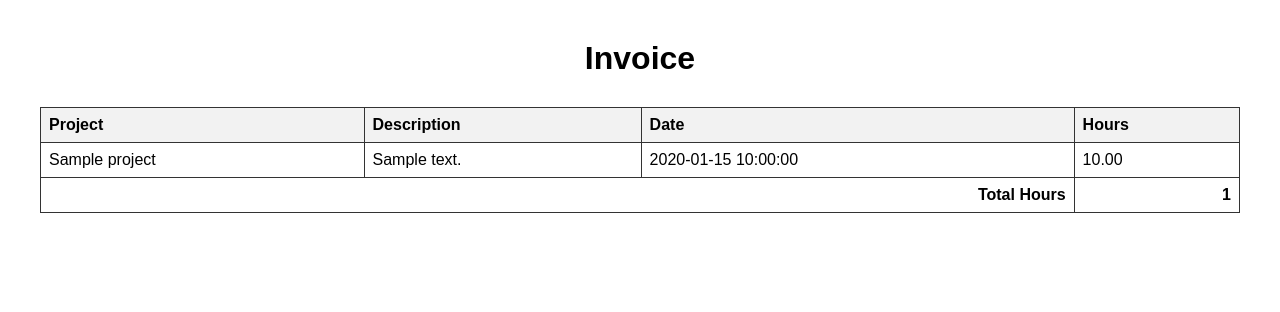
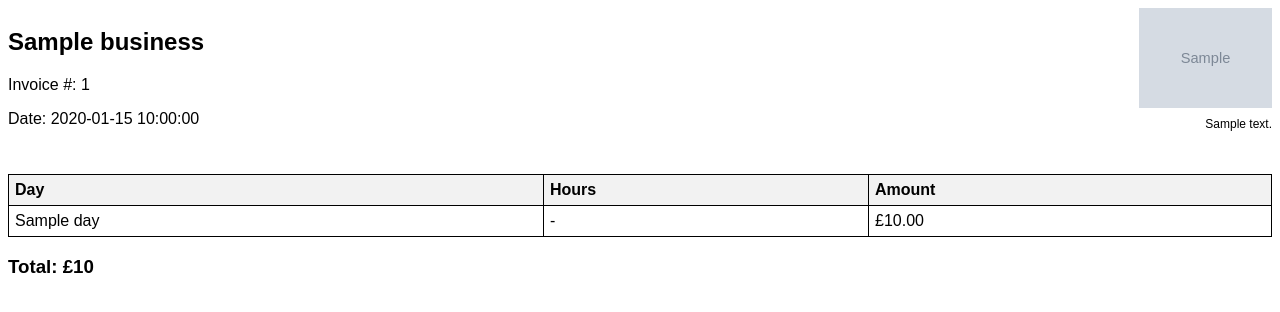
Before and after one commit to MichaelReichel/Clock2DocSimple, a Flask app: template templates/invoice_template.html in a window 1280 px wide. Shown: the top 312 px of the page. Run offline with Flask 3, Linux system fonts and the light colour scheme; the template is opened without the code that fills it: most values are stand-ins (such as "Sample title", 1, 10 or a date in 2020); grey boxes marked "Sample" are stand-in pictures.

Commit message:
Update invoice_template.html

```diff
--- a/templates/invoice_template.html
+++ b/templates/invoice_template.html
@@ -2,42 +2,52 @@
 <html lang="en">
 <head>
   <meta charset="UTF-8">
-    <title>Invoice</title>
   <style>
-        body { font-family: Arial, sans-serif; margin: 40px; }
-        h1 { text-align: center; }
+    body { font-family: Arial, sans-serif; }
     table { width: 100%; border-collapse: collapse; margin-top: 30px; }
-        th, td { border: 1px solid #333; padding: 8px; text-align: left; }
+    th, td { border: 1px solid #000; padding: 6px; text-align: left; }
     th { background-color: #f2f2f2; }
-        .total { font-weight: bold; text-align: right; }
+    .header { display: flex; justify-content: space-between; align-items: flex-start; }
+    .logo { max-height: 100px; }
+    .bank { text-align: right; font-size: 12px; margin-top: 5px; }
   </style>
 </head>
 <body>
-    <h1>Invoice</h1>
+  <div class="header">
+    <div>
+      <h2>{{ business }}</h2>
+      <p>Invoice #: {{ invoice_number }}</p>
+      <p>Date: {{ date_str }}</p>
+    </div>
+    <div>
+      {% if logo_path %}
+        <img src="{{ logo_path }}" class="logo">
+      {% endif %}
+      {% if bank_details %}
+        <div class="bank">{{ bank_details | safe }}</div>
+      {% endif %}
+    </div>
+  </div>
 
   <table>
     <thead>
       <tr>
-                <th>Project</th>
-                <th>Description</th>
-                <th>Date</th>
+        <th>Day</th>
         <th>Hours</th>
+        <th>Amount</th>
       </tr>
     </thead>
     <tbody>
       {% for entry in entries %}
         <tr>
-                <td>{{ entry['Project'] }}</td>
-                <td>{{ entry['Description'] }}</td>
-                <td>{{ entry['Date'] }}</td>
-                <td>{{ "%.2f"|format(entry['Hours']) }}</td>
+          <td>{{ entry["Day"] }}</td>
+          <td>{{ "%.2f"|format(entry["Hours"]) if entry["Hours"] else "-" }}</td>
+          <td>£{{ "%.2f"|format(entry["Amount"]) if entry["Amount"] else "-" }}</td>
         </tr>
       {% endfor %}
-            <tr>
-                <td colspan="3" class="total">Total Hours</td>
-                <td class="total">{{ total_hours }}</td>
-            </tr>
     </tbody>
   </table>
+
+  <h3>Total: £{{ total }}</h3>
 </body>
 </html>
```
Lines whose indentation alone changed are shown as unchanged.
